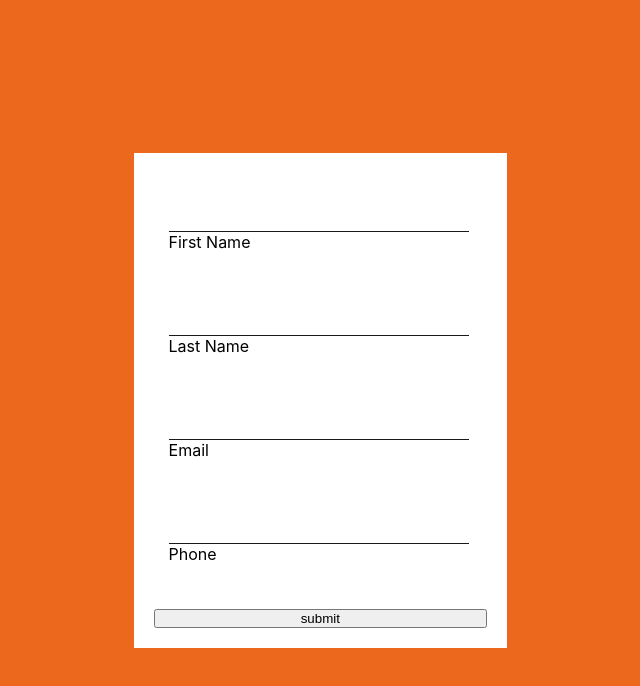
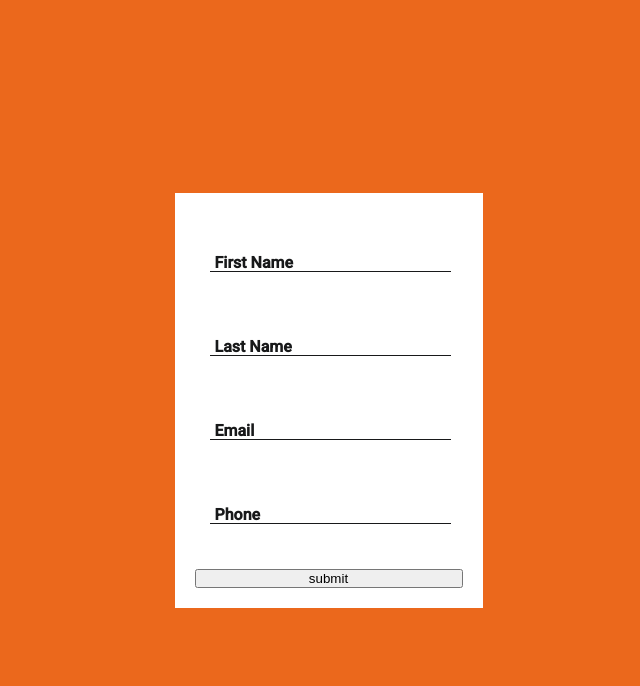
Before and after one commit to PrinceQuarshie/Frontend-Vilog, a React (Create React App) app: page / in a window 1280 px wide. Shown: the top 686 px of the page, without its empty margins (298-938 px from the left). Built offline with nearby package versions, Linux system fonts and the light colour scheme.

Commit message:
layout refactoring

```diff
--- a/src/styles/User.scss
+++ b/src/styles/User.scss
@@ -47,5 +47,18 @@ body {
 .wrapper .box input:focus{
    padding: 10px 5px;
    background: $gray-color;
+   margin-top: 5px;
 
 }
+
+.wrapper .box label {
+  position: absolute;
+  top: 0;
+  left: 0;
+  color: $black-color;
+  font-size: 16px;
+  font-weight: bold;
+  padding: 20px;
+  font-family: $font-roboto;
+
+}
```
